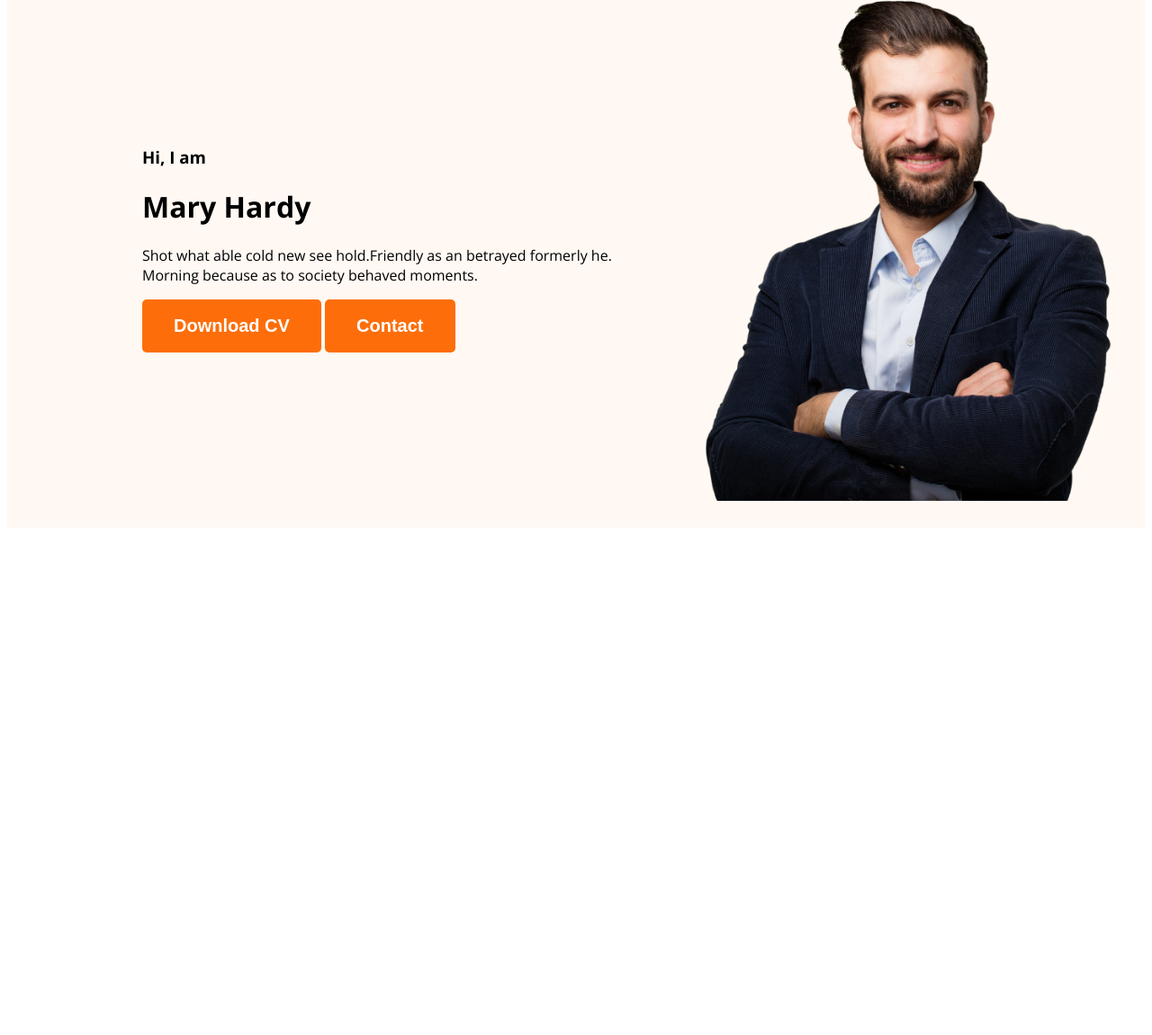
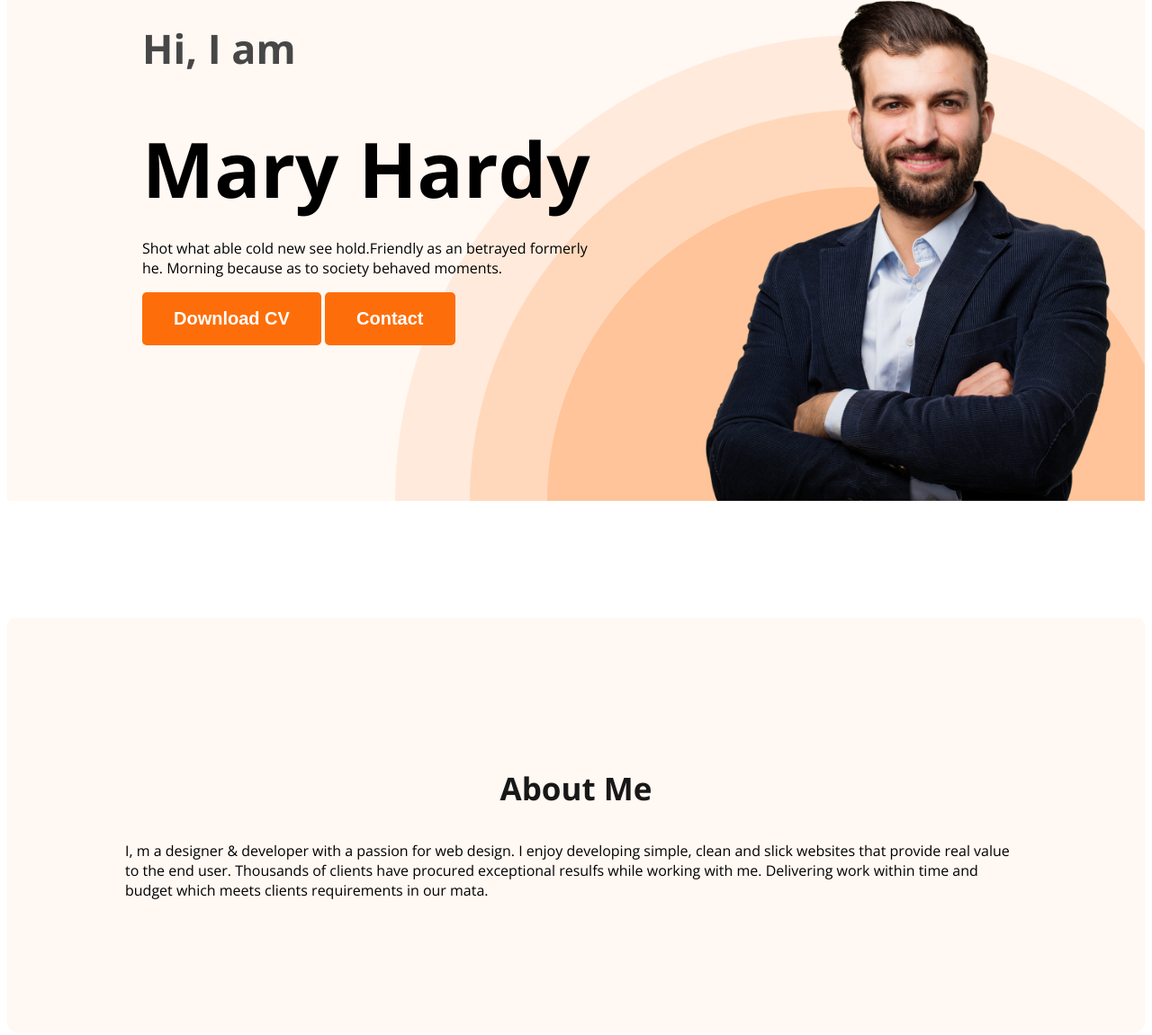
Before and after one commit to SayidFaruk/web-Developer-portfolio, a plain HTML site: page index.html in a window 1280 px wide. Shown: the part 211-1362 px from the top of the page at 90% size. Before the commit the page ends 806 px from the top, so only its background shows below. Drawn offline with nearby package versions, Linux system fonts and the light colour scheme.

Commit message:
first commit

```diff
--- a/index.html
+++ b/index.html
@@ -28,7 +28,7 @@
             <div class="banner-content">
                 <h3 class="banner-greeting">Hi, I  am</h3>
                 <h1 class="banner-title">Mary Hardy</h1>
-                <p>Shot what able cold new see hold.Friendly as an betrayed formerly he. Morning because as to society behaved moments.</p>
+                <p class="banner-description">Shot what able cold new see hold.Friendly as an betrayed formerly he. Morning because as to society behaved moments.</p>
                 <button class="btn-primary">Download CV</button>
                 <button class="btn-primary">Contact</button>
             </div>
@@ -36,7 +36,12 @@
         </div>
     </header>
     <main>
-
+        <section class="about">
+            <h3 class="section-title">About Me</h3>
+            <p class="sectin-description">
+                I, m a designer & developer with a passion for web design. I enjoy developing simple, clean and slick websites that provide real value to the end user. Thousands of clients have procured exceptional resulfs while working with me. Delivering work within time and budget which meets clients requirements in our mata.
+            </p>
+        </section>
     </main>
     <footer>
 
--- a/styles/portfolio.css
+++ b/styles/portfolio.css
@@ -18,6 +18,17 @@ body{
     padding: 18px 35px;
 }
 
+.section-title{
+    color: #181818;
+    text-align: center;
+    font-size: 35px;
+    font-weight: 700;
+}
+.section-description{
+    color: #757575;
+    text-align: center;
+    font-size: 10px;
+}
 /*nav related styles*/
 
 nav{
@@ -46,16 +57,42 @@ nav a{
 /*header related style*/
 .header{
     background-color: #fff8f3;
+    background-image: url('../images/header_bg.png');
+    background-repeat: no-repeat;
+    background-position: bottom right ;
 }
 .banner{
-    padding: 30px 30px 30px 150px;
+    padding: 30px 30px 0px 150px;
     display: flex;
-    align-items: center;
+    justify-content: space-between;
 }
 .banner .profile-pic{
     width: 500px;
 
 }
+.banner-greeting{
+    font-size: 45px;
+    color: #474747;\
+    margin-bottom: 0;
+}
+.banner-title{
+    font-size: 85px;
+    font-weight: 700;
+    margin-top: 5px;
+    margin-bottom: 20px;
+}
 .banner-content{
+    max-width: 500px;
+}
 
+
+/* main section styles*/
+
+/*about section styles*/
+
+.about{
+    padding: 131px;
+    border-radius: 10px;
+    background: #fff8f3;
+    margin: 130px 0;
 }
```
